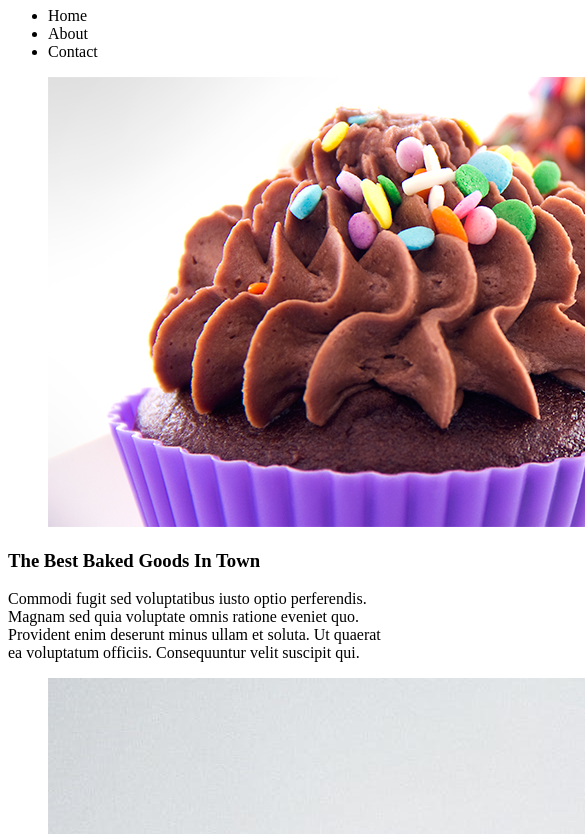
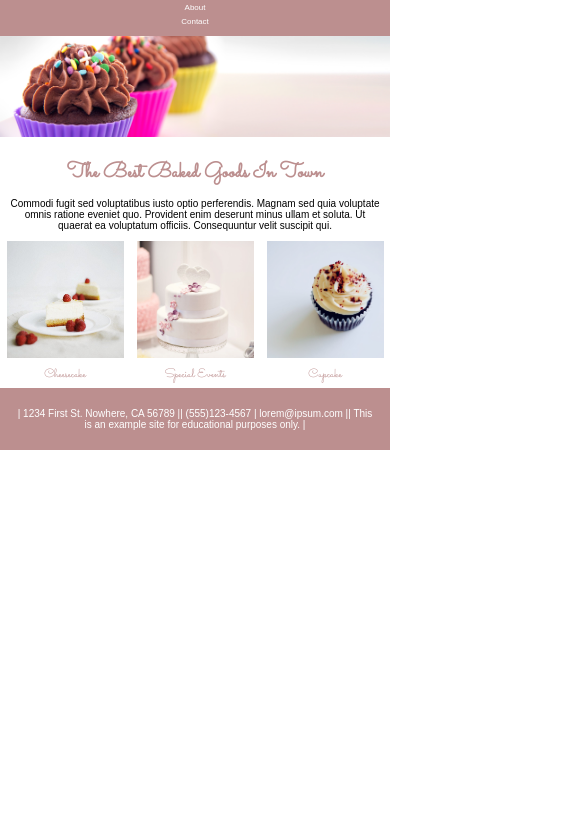
Before and after one commit to adriana-viramontes/M9_VIRAMONTES_ADRIANA, a plain HTML site: page index.html in a window 390 px wide. Shown: the part 73-907 px from the top of the page, 585 px wide, since content can reach past the window. After the commit the page ends 844 px from the top, so only its background shows below. Drawn offline with Linux system fonts and the light colour scheme.

Commit message:
mobile css added

```diff
--- a/index.html
+++ b/index.html
@@ -6,6 +6,10 @@
 
   <title>Module 9 Practical</title>
   <meta name="description" content="Module 9 practical example">
+
+  <link rel="stylesheet" href="styles.css">
+
+  <meta name="viewport" content="width=device-width, initial-scale=1.0, user-scalable=no">
 
 </head>
 
@@ -22,13 +26,14 @@
   </header>
 
   <main>
-    <figure>
+    <figure class="banner">
       <img src="images/banner-img.jpg" alt="Three Cupcakes">
     </figure>
 
-    <h3>The Best Baked Goods In Town</h3>
+    <h2>The Best Baked Goods In Town</h2>
     <p>Commodi fugit sed voluptatibus iusto optio perferendis. Magnam sed quia voluptate omnis ratione eveniet quo. Provident enim deserunt minus ullam et soluta. Ut quaerat ea voluptatum officiis. Consequuntur velit suscipit qui.</p>
 
+    <div>
       <figure>
         <img src="images/cheesecake.jpeg" alt="Two cheesecakes">
         <figcaption>Cheesecake</figcaption>
@@ -41,6 +46,7 @@
         <img src="images/cupcake.jpeg" alt="Cupcake">
         <figcaption>Cupcake</figcaption>
       </figure>
+    </div>
   </main>
 
   <footer>
--- /dev/null
+++ b/styles.css
@@ -0,0 +1,153 @@
+body {
+        font-family: Arial, Helvetica, sans-serif;
+        font-size: 14px;
+        color: #000;
+        background-color: #fff;
+        margin: 0;
+}
+
+/* MOBILE */
+@media screen and (max-width: 525px) {
+        /*Header*/
+        @font-face {
+                font-family: Sacramento;
+                src: url(Sacramento-Regular.ttf);
+        }
+        h1 {
+                color: rosybrown;
+                font-family: Sacramento;
+                text-align: center;
+                font-size: 36px;
+                margin: 0;
+        }
+
+        nav {
+                background-color: rosybrown;
+        }
+
+        nav ul {
+                text-align: center;
+                padding-left: 0;
+                margin: 0;
+                padding-top: 5px;
+                padding-bottom: 5px;
+        }
+
+        nav ul li {
+                margin: 5px;
+                font-size: 8px;
+                color: #fff;
+        }
+
+        /* Main */
+        figure.banner {
+                width: 100%;
+                margin: auto;
+                text-align: center;
+                float: none;
+        }
+
+        figure.banner img {
+                width: 100%;
+                padding: 0;
+        }
+
+        h2 {
+                font-family: Sacramento;
+                text-align: center;
+                color: rosybrown;
+                margin-bottom: 0;
+        }
+
+        p {
+                text-align: center;
+                font-size: 10px;
+                margin: 0;
+                padding: 10px;
+        }
+
+        div {
+                display: flex;
+                justify-content: space-around;
+        }
+
+        figure {
+                width: 30%;
+                float: left;
+                margin: auto;
+        }
+
+        figure img {
+                width: 100%;
+        }
+
+        figcaption {
+                text-align: center;
+                color: rosybrown;
+                font-family: Sacramento;
+                font-size: 12px;
+                padding: 5px;
+        }
+
+        /* Footer */
+        footer {
+                clear: both;
+                background-color: rosybrown;
+                color: #fff;
+                padding: 10px 5px;
+                font-size: 8px;
+        }
+}
+
+/* TABLET */
+@media screen and (min-width: 526px) and (max-width: 1007px) {
+        /*Header*/
+        nav ul {
+                list-style: none;
+                text-align: center;
+                padding-left: 0;
+                padding-top: 5px;
+                padding-bottom: 10px;
+                margin: 0;
+        }
+
+        /*Footer*/
+        footer {
+                padding: 10px 5px;
+        }
+}
+
+/* DESKTOP */
+@media screen and (min-width: 1008px) {
+        /*Header*/
+        nav ul {
+                list-style: none;
+                text-align: center;
+                padding-left: 0;
+                padding-top: 5px;
+                padding-bottom: 10px;
+                margin: 0;
+        }
+
+        figure.banner {
+                width: 85%;
+        }
+
+        figure {
+                margin: auto;
+        }
+
+        figcaption {
+                font-size: 12px;
+                padding: 5px;
+        }
+
+        div {
+                width: 75%;
+                margin: auto;
+        }
+
+        footer {
+                padding: 10px 5px;
+        }
+}
```
Also changed, not shown: Sacramento-Regular.ttf (added). Lines whose indentation alone changed are shown as unchanged.
